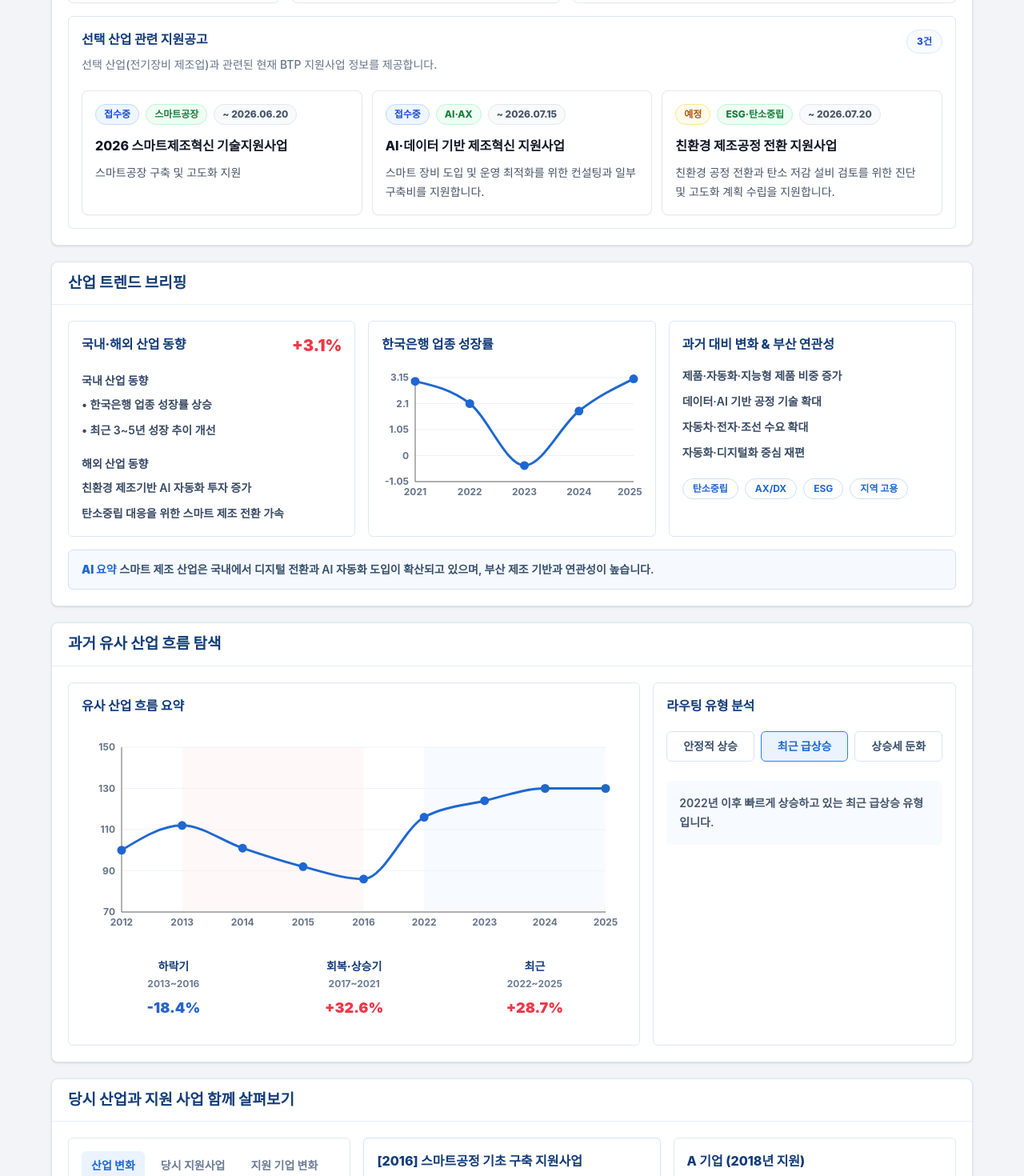
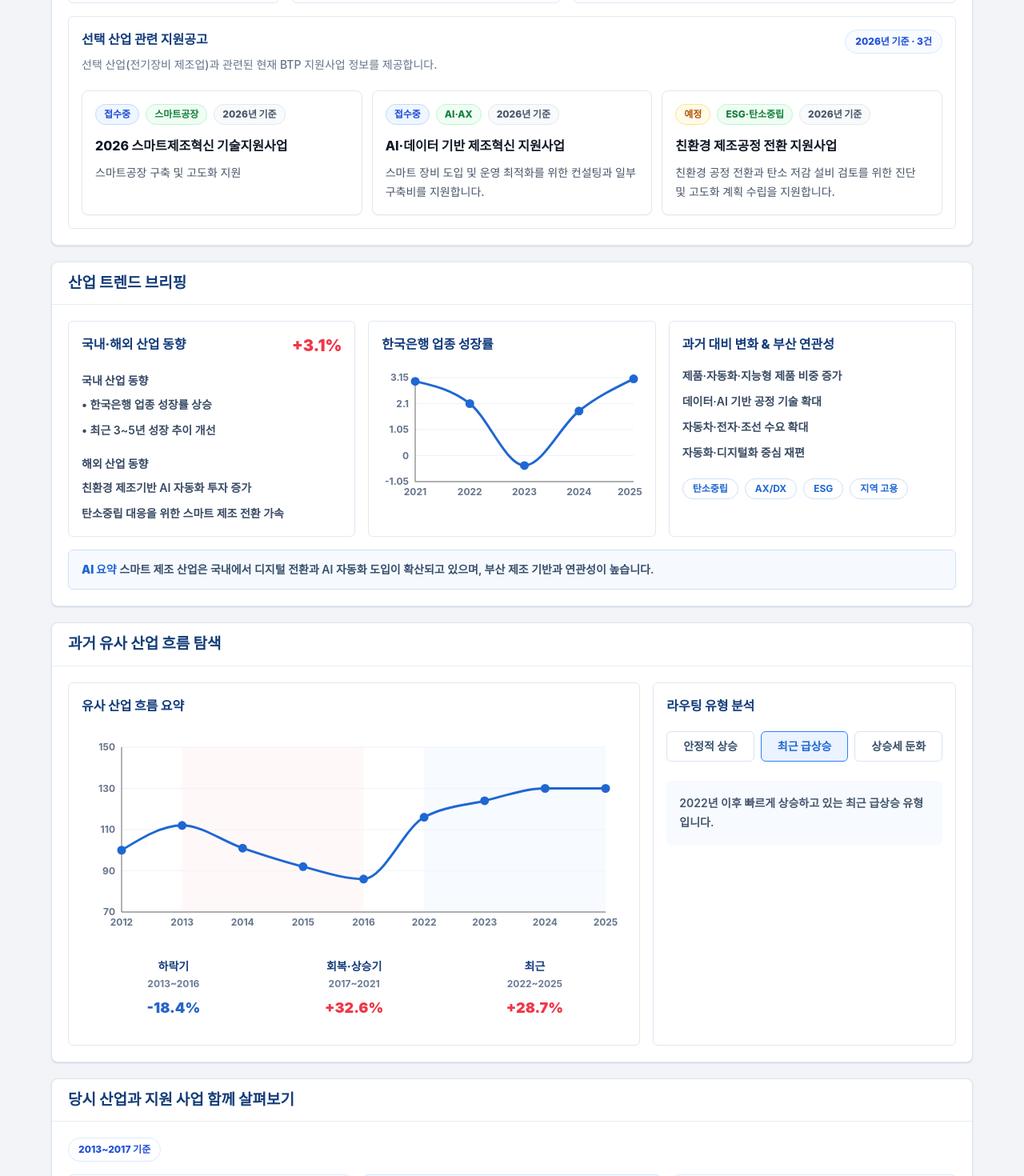
Before and after one commit to team-Hye-yum/FE, a React (Vite) app: page /busan-rewind in a window 1280 px wide. Shown: the part 620-2090 px from the top of the page at 80% size. Built offline with nearby package versions, Linux system fonts and the light colour scheme; a web font is replaced by a local one.

Commit message:
✨ Feature: 화면 세팅

```diff
--- a/src/pages/BtpSolution/BtpSolution.tsx
+++ b/src/pages/BtpSolution/BtpSolution.tsx
@@ -1718,15 +1718,15 @@ const IndustryPositionComparison = ({
               <span className="mb-3 inline-flex rounded-[6px] bg-[#eff6ff] px-2.5 py-1 text-xs font-extrabold text-[#2563eb]">
                 선택 산업
               </span>
-              <p className="mb-5 text-[26px] font-extrabold leading-tight text-[#111827]">
+              <p className="mb-1 text-[26px] font-extrabold leading-tight text-[#111827]">
                 {position.divisionName} ({position.divisionCode})
               </p>
+              <p className="mb-5 text-xs font-semibold text-[#8a98ad]">{baseYear}년 기준 데이터</p>
               <div className="overflow-hidden rounded-[8px] border border-[#e5e7eb] bg-white">
                 <IndustryPositionMetric label="종사자 증감률 (2023~2024)" value={formatGrowthPercent(selectedPoint.employeeGrowthRate)} />
                 <IndustryPositionMetric label="장비 연계 비율" value={`${formatCompactPercent(selectedConnectionRate)}%`} />
                 <IndustryPositionMetric label="공동활용 장비 상세 수" value={`${formatCount(functionInfraCoverage?.connectedFunctionCount ?? 7)}개`} />
                 <IndustryPositionMetric label="전체 기능 수" value={`${formatCount(functionInfraCoverage?.detectedFunctionCount ?? 23)}개`} />
-                <IndustryPositionMetric label="데이터 기준연도" value={String(baseYear)} />
               </div>
             </>
           )}
--- a/src/pages/BusanRewind/components/CurrentSupportProgramList.tsx
+++ b/src/pages/BusanRewind/components/CurrentSupportProgramList.tsx
@@ -50,7 +50,7 @@ const CurrentSupportProgramList = ({ data, industryName }: CurrentSupportProgram
         </p>
       </div>
       <span className="rounded-full border border-[#dbeafe] bg-[#f8fbff] px-3 py-1.5 text-xs font-extrabold text-[#1d4ed8]">
-        {formatCount(data.items.length)}건
+        {data.referenceYear ? `${data.referenceYear}년 기준 · ` : ""}{formatCount(data.items.length)}건
       </span>
     </div>
 
@@ -63,7 +63,7 @@ const CurrentSupportProgramList = ({ data, industryName }: CurrentSupportProgram
         {data.items.map((item) => (
           <article
             className="rounded-[8px] border border-[#e5e7eb] bg-white px-4 py-4 shadow-[0_1px_2px_rgba(15,23,42,0.04)] transition hover:border-[#bfdbfe] hover:bg-[#fbfdff]"
-            key={item.programId}
+            key={item.programId ?? `${item.referenceYear}-${item.title}`}
           >
             <div className="mb-3 flex flex-wrap items-center gap-2">
               <span className={`rounded-full border px-2.5 py-1 text-xs font-extrabold ${statusBadgeClassName(item.status)}`}>
@@ -73,7 +73,7 @@ const CurrentSupportProgramList = ({ data, industryName }: CurrentSupportProgram
                 {item.supportField || "분야 확인 필요"}
               </span>
               <span className="rounded-full border border-[#e2e8f0] bg-[#f8fafc] px-2.5 py-1 text-xs font-extrabold text-[#475569]">
-                {formatDueDate(item.dueDate)}
+                {item.referenceYear ? `${item.referenceYear}년 기준` : formatDueDate(item.dueDate)}
               </span>
             </div>
             <p className="break-keep text-[16px] font-extrabold leading-7 text-[#111827]">
--- a/src/pages/BusanRewind/components/IndustrySupportExplorer.tsx
+++ b/src/pages/BusanRewind/components/IndustrySupportExplorer.tsx
@@ -14,6 +14,11 @@ const formatKrw = (value: number | null) =>
 
 const IndustrySupportExplorer = ({ data }: IndustrySupportExplorerProps) => (
   <SectionShell dataSampleTour="busan-rewind-past-support-review" title="당시 산업과 지원 사업 함께 살펴보기">
+    {data.matchedPeriod && (
+      <div className="mb-4 inline-flex rounded-full border border-[#dbeafe] bg-white px-3 py-1.5 text-xs font-extrabold text-[#1d4ed8]">
+        {data.matchedPeriod.label} 기준
+      </div>
+    )}
     <div className="grid gap-4 lg:grid-cols-[1fr_1.05fr_1fr]">
       <div className="rounded-md border border-[#dfe8f5] p-4">
         <div className="mb-4 flex gap-2 text-sm font-bold">
@@ -69,7 +74,7 @@ const IndustrySupportExplorer = ({ data }: IndustrySupportExplorerProps) => (
         {data.supportedCompanyChanges.map((company) => (
           <article className="rounded-md border border-[#dfe8f5] p-4" key={company.companyId}>
             <h3 className="text-base font-extrabold text-[#123b7a]">
-              {company.companyName} ({company.supportYear}년 지원)
+              기업 #{company.companyId} ({company.supportYear}년 지원)
             </h3>
             <p className="mt-3 text-sm font-semibold leading-6 text-[#44566e]">
               종사자: {company.employeeBefore ?? "-"}명 → {company.employeeAfter ?? "-"}명
--- a/src/pages/BusanRewind/components/SupportComparisonMap.tsx
+++ b/src/pages/BusanRewind/components/SupportComparisonMap.tsx
@@ -8,6 +8,11 @@ type SupportComparisonMapProps = {
 const SupportComparisonMap = ({ data }: SupportComparisonMapProps) => (
   <SectionShell dataSampleTour="busan-rewind-support-comparison" title="현재 지원 사업과 비교">
     <div className="relative min-h-[430px] overflow-hidden rounded-md border border-[#dfe8f5] bg-[#fbfdff] p-6">
+      {data.referenceYear && (
+        <div className="relative z-10 mb-4 inline-flex rounded-full border border-[#dbeafe] bg-white px-3 py-1.5 text-xs font-extrabold text-[#1d4ed8]">
+          {data.referenceYear}년 최신 지원이력 기준
+        </div>
+      )}
       <div className="pointer-events-none absolute left-[25%] top-[32%] hidden h-px w-[20%] rotate-[12deg] bg-[#f59e0b] lg:block" />
       <div className="pointer-events-none absolute left-[25%] top-[56%] hidden h-px w-[20%] -rotate-[12deg] bg-[#a855f7] lg:block" />
       <div className="pointer-events-none absolute right-[25%] top-[32%] hidden h-px w-[20%] -rotate-[12deg] bg-[#2b7fff] lg:block" />
--- a/src/pages/BusanRewind/sampleData.ts
+++ b/src/pages/BusanRewind/sampleData.ts
@@ -27,10 +27,12 @@ export const sampleBusanRewindData: BusanRewindData = {
   },
   currentSupportPrograms: {
     industryCode: SAMPLE_INDUSTRY_CODE,
+    referenceYear: 2026,
     items: [
       {
         dueDate: "2026-06-20",
         programId: 101,
+        referenceYear: 2026,
         status: "접수중",
         summary: "스마트공장 구축 및 고도화 지원",
         supportField: "스마트공장",
@@ -39,6 +41,7 @@ export const sampleBusanRewindData: BusanRewindData = {
       {
         dueDate: "2026-07-15",
         programId: 102,
+        referenceYear: 2026,
         status: "접수중",
         summary: "스마트 장비 도입 및 운영 최적화를 위한 컨설팅과 일부 구축비를 지원합니다.",
         supportField: "AI·AX",
@@ -47,6 +50,7 @@ export const sampleBusanRewindData: BusanRewindData = {
       {
         dueDate: "2026-07-20",
         programId: 103,
+        referenceYear: 2026,
         status: "예정",
         summary: "친환경 공정 전환과 탄소 저감 설비 검토를 위한 진단 및 고도화 계획 수립을 지원합니다.",
         supportField: "ESG·탄소중립",
@@ -191,6 +195,7 @@ export const sampleBusanRewindData: BusanRewindData = {
     industryCode: SAMPLE_INDUSTRY_CODE,
     newFields: ["AI 사전 수요", "ESG·탄소공정 대응 지원", "대기업 협업 컨설팅"],
     pastFields: ["스마트공장 구축", "제조 데이터 활용", "공정 자동화", "인력 양성", "기술 컨설팅"],
+    referenceYear: 2026,
     trendKeywords: ["AI/AX", "스마트 제조", "데이터 활용", "ESG", "탄소중립", "지역 고용"],
   },
 };
--- a/src/pages/BusanRewind/types.ts
+++ b/src/pages/BusanRewind/types.ts
@@ -33,7 +33,8 @@ export type CurrentStatusData = {
 
 export type CurrentSupportProgram = {
   dueDate: string | null;
-  programId: number;
+  programId: number | null;
+  referenceYear: number | null;
   status: string;
   summary: string;
   supportField: string;
@@ -42,6 +43,7 @@ export type CurrentSupportProgram = {
 
 export type CurrentSupportProgramsData = {
   industryCode: string;
+  referenceYear: number | null;
   items: CurrentSupportProgram[];
 };
 
@@ -152,6 +154,7 @@ export type SupportComparisonData = {
   industryCode: string;
   newFields: string[];
   pastFields: string[];
+  referenceYear: number | null;
   trendKeywords: string[];
 };
 
```
